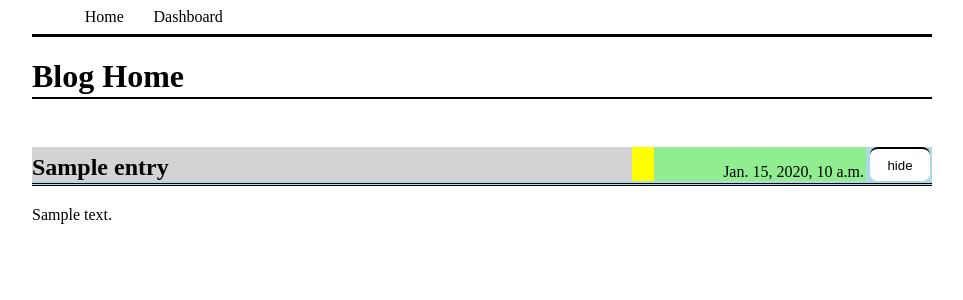
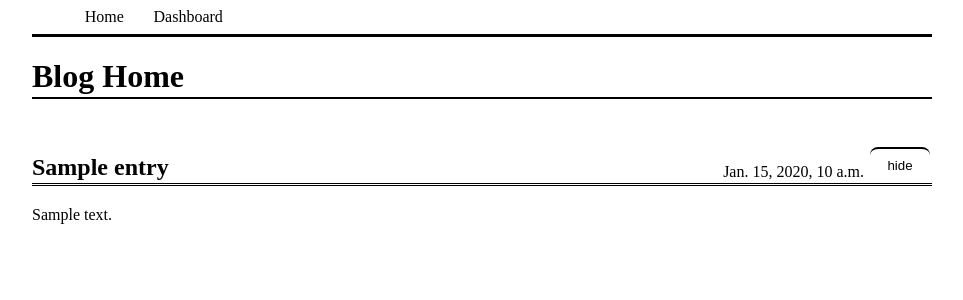
Before and after one commit to grahamegee/BlogApp, a Django app: template blog/templates/blog/main.html in a window 1280 px wide. Shown: the top 300 px of the page, without its empty margins (158-1121 px from the left). Run offline with Django 3.2, Linux system fonts and the light colour scheme; the template is opened without the code that fills it: most values are stand-ins (such as "Sample title", 1, 10 or a date in 2020).

Commit message:
pulled out showhide into separate javascript file and tweeked a bit of layout

```diff
--- /dev/null
+++ b/blog/static/blog/showhide.js
@@ -0,0 +1,12 @@
+function showhide(butID, divID) {
+    var item = document.getElementById(divID);
+    var but = document.getElementById(butID);
+        if (item.className =='hidden') {
+            item.className = 'unhidden';
+            but.textContent = 'hide';
+        }
+        else{
+            item.className  = 'hidden';
+            but.textContent = 'show';
+        }
+}
--- a/blog/static/blog/style.css
+++ b/blog/static/blog/style.css
@@ -33,13 +33,13 @@ h2.blogheading {
     display: table-cell;
     vertical-align: bottom;
     min-width: 600px;
-    background-color: lightgrey; /* for development only */
+    /*background-color: lightgrey; /* for development only */
 }
 
 div.spacer{
     display: table-cell;
     width: 100%;
-    background-color: yellow;
+    /* background-color: yellow; /* for development only*/
     background-repeat: repeat;
 }
 
@@ -55,11 +55,11 @@ div.cell{
 
 div.blogheading {
     display: table;
-    margin-top: 20px;
+    margin-top: 30px;
     margin-bottom: 20px;
     padding-bottom: 2px;
     border-bottom: double;
-    background-color: lightblue; /* for development only */
+   /* background-color: lightblue; /* for development only */
 }
 
 span.blogheading {
@@ -69,7 +69,7 @@ span.blogheading {
     display: table-cell;
     text-align: right;
     padding-right: 2px;
-    background-color: lightgreen; /* for development only */
+   /* background-color: lightgreen; /* for development only */
 }
 
 button.edit {
--- a/blog/templates/blog/main.html
+++ b/blog/templates/blog/main.html
@@ -1,4 +1,5 @@
 {% extends 'blog/base.html' %}
+{% load staticfiles %}
 {% block body %}
     <h1>Blog Home</h1>
 {% for entry in entries %}
@@ -16,18 +17,7 @@
         </div>
     </div>
 {% endfor %}
-    <script type="text/javascript">
-        function showhide(butID, divID) {
-            var item = document.getElementById(divID);
-            var but = document.getElementById(butID);
-                if (item.className =='hidden') {
-                    item.className = 'unhidden';
-                    but.textContent = 'hide';
-                }
-                else{
-                    item.className  = 'hidden';
-                    but.textContent = 'show';
-                }
-        }
-    </script>
+
+    <script type="text/javascript" src="{% static 'blog/showhide.js' %}"></script>
+
 {% endblock %}
```
Also changed, not shown: blog/templates/blog/dashboard.html (+3 -14 lines).
